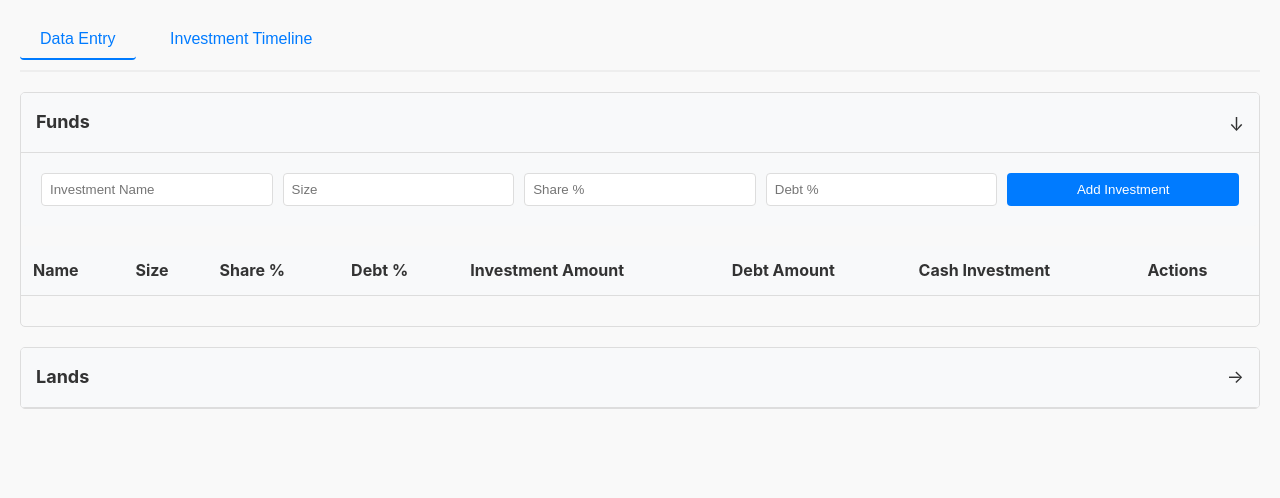
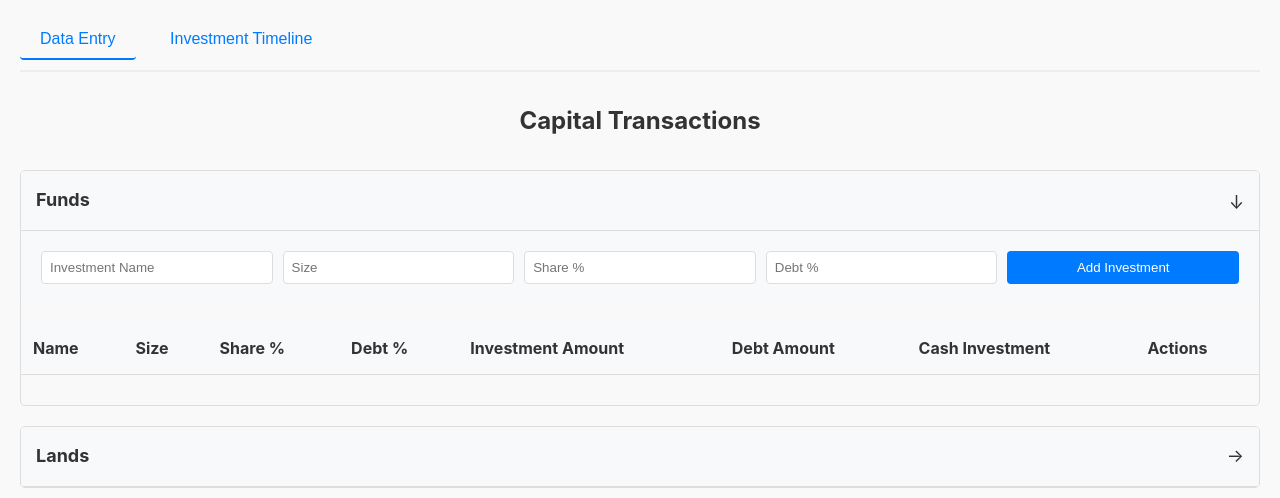
Before and after one commit to abdulmajeed33/cash-planning, a website: page index.html in a window 1280 px wide. Drawn offline with nearby package versions, Linux system fonts and the light colour scheme.

Commit message:
edit: capital transaction

```diff
--- a/index.html
+++ b/index.html
@@ -24,6 +24,9 @@
 
     <main>
       <section id="data-entry" class="tab-content active">
+        <h1 style="text-align: center; margin-top: 30px; margin-bottom: 30px;">
+          Capital Transactions
+        </h1>
         <div class="accordion">
           <div class="accordion-header active">
             <h2>Funds</h2>
@@ -131,7 +134,6 @@
       <section id="investment-timeline" class="tab-content">
         <div class="container">
           <div class="investment-section">
-            <h2>Capital Transactions</h2>
             <div class="chart-description">
               This chart displays capital transactions over time.
               Transactions include fund purchases/sales and land
```
